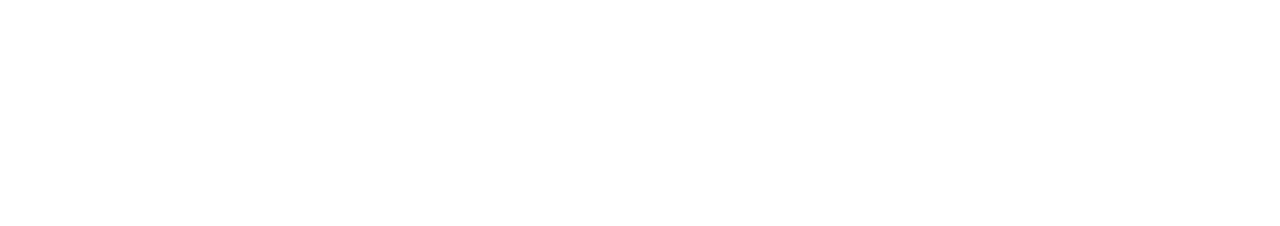
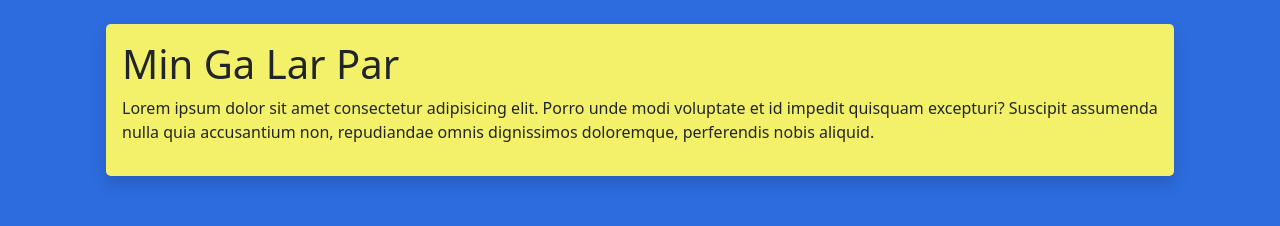
Before and after one commit to aungthuraoo2000/live-git-test, a website: page index.html in a window 1280 px wide. Drawn offline with nearby package versions, Linux system fonts and the light colour scheme.

Commit message:
actual html

```diff
--- a/index.html
+++ b/index.html
@@ -7,7 +7,17 @@
     <title>Document</title>
     <link rel="stylesheet" href="./css/app.css">
 </head>
-<body>
+<body class=" bg">
+    <div class=" container">
+        <div class=" m-4 p-3 border-2 shadow bg-1 rounded-3">
+            <h1>Min Ga Lar Par</h1>
+            <p>
+                Lorem ipsum dolor sit amet consectetur adipisicing elit. Porro unde modi voluptate et id impedit
+                quisquam excepturi? Suscipit assumenda nulla quia accusantium non, repudiandae omnis dignissimos
+                doloremque, perferendis nobis aliquid.
+            </p>
+        </div>
+    </div>
     <script src="./node_modules/bootstrap/dist/js/bootstrap.bundle.min.js">
 
     </script>
--- a/scss/app.scss
+++ b/scss/app.scss
@@ -1,3 +1,11 @@
 
 
 @import "../node_modules/bootstrap/scss/bootstrap.scss";
+
+.bg{
+    background-color: #2d6cdf;
+}
+
+.bg-1{
+    background-color: #f3f169;
+}
```
Also changed, not shown: css/app.css, 1 other file.
